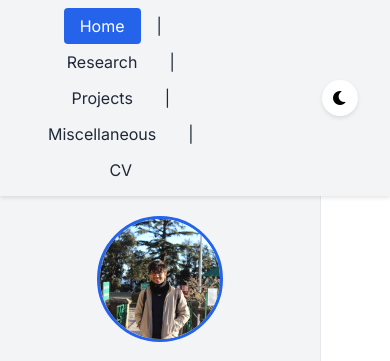
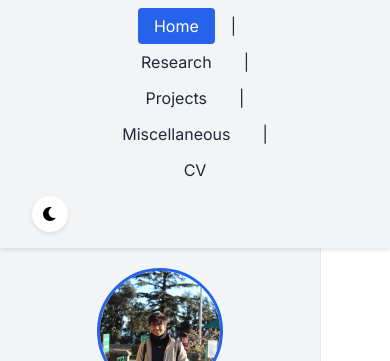
Before and after one commit to LayanKaushik/layankaushik.github.io, a plain HTML site: page index.html in a window 390 px wide. Shown: the top 361 px of the page. Drawn offline with Linux system fonts and the light colour scheme.

Commit message:
fix centring

```diff
--- a/css/styles.css
+++ b/css/styles.css
@@ -92,8 +92,9 @@ header, footer {
 
 .main-header .main-nav ul {
   display: flex;
-  gap: 0;
-  margin: 0;
+  justify-content: center;
+  align-items: center;
+  margin: 0 auto;
   padding: 0;
   list-style: none;
 }
@@ -308,10 +309,18 @@ nav .main-nav a:hover, .social-nav a:hover {
     padding: 1rem;
   }
 
+  .main-header .main-nav {
+    flex-direction: column;
+    gap: 1rem;
+    align-items: stretch;
+  }
+
   .main-header .main-nav ul {
     flex-direction: column;
     gap: 1rem;
     align-items: center;
+    justify-content: center;
+    margin: 0 auto;
   }
 
   /* Update header placeholder height for mobile */
```
